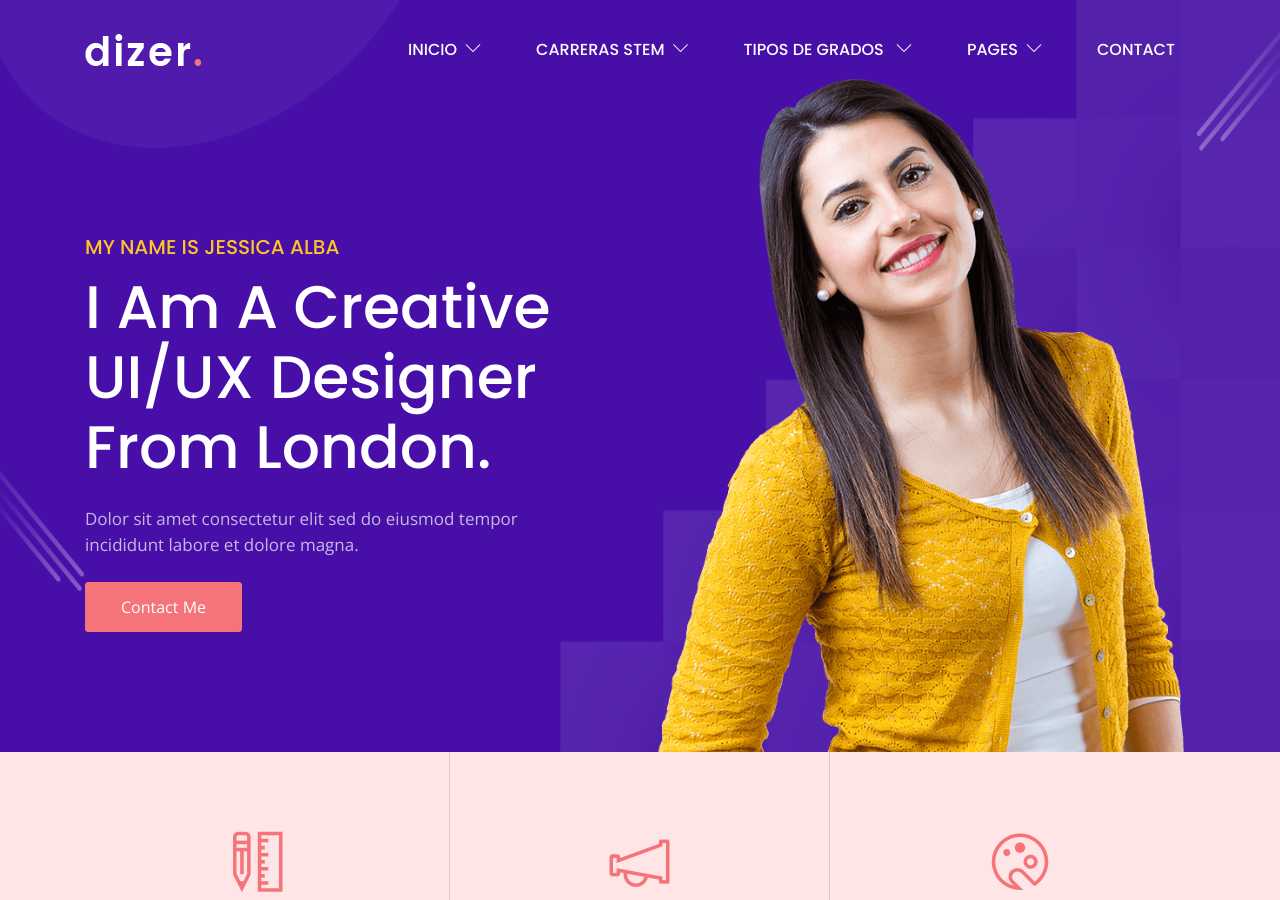
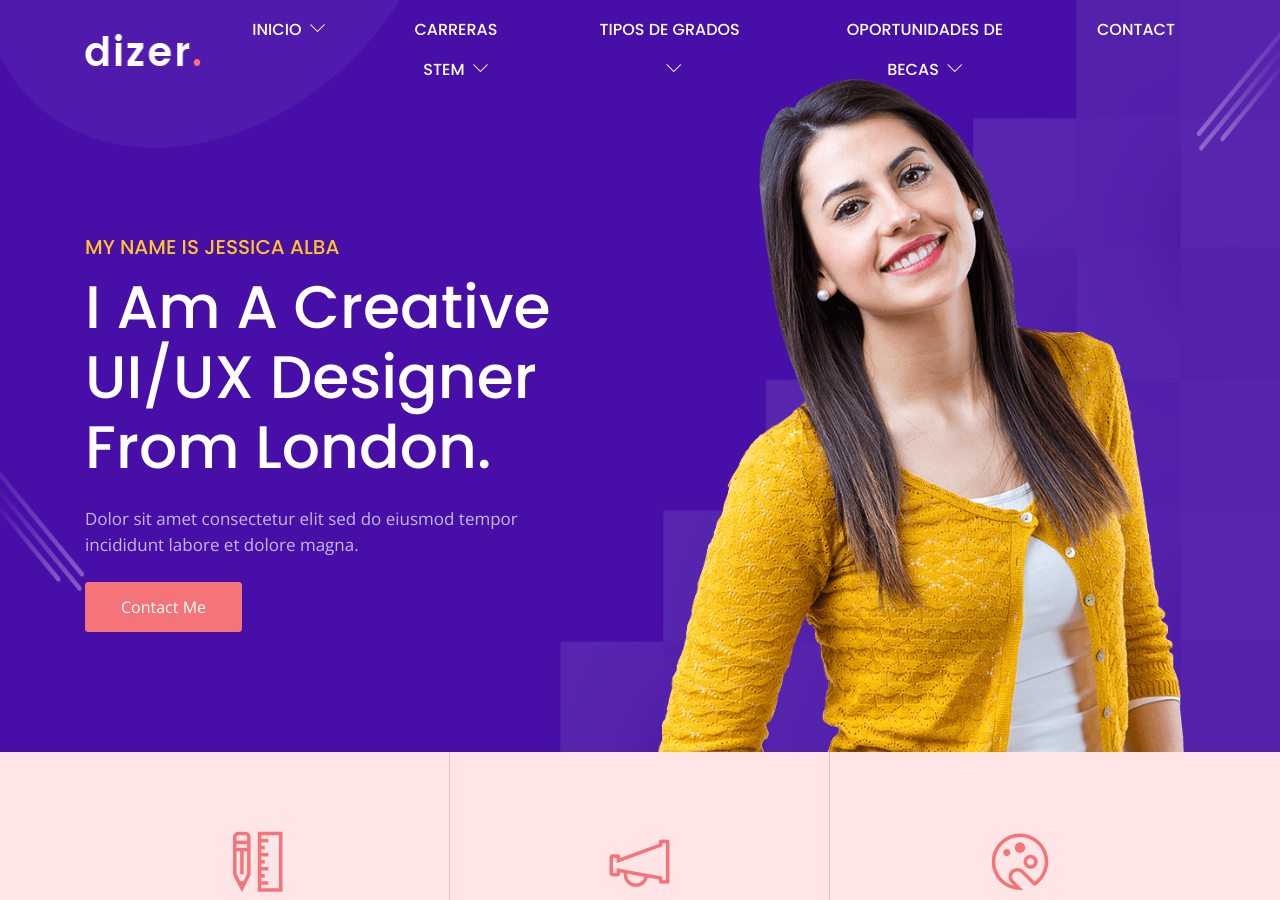
Before and after one commit to estaennosotraspiloto/estaennosotraspiloto, a Jekyll site: the page built from index.html, in a window 1280 px wide and 900 px high. Built offline with Jekyll 4.4.1, drawn with Linux system fonts in a browser that asks for light colours.

Commit message:
Update from Forestry.io estaennosotraspiloto updated _data/navigation.yml

```diff
--- a/_data/navigation.yml
+++ b/_data/navigation.yml
@@ -23,7 +23,7 @@ main:
     url: "/blog-1"
   - name: Blog Two
     url: "/blog-2"
-- name: Pages
+- name: Oportunidades de becas
   url: "/"
   submenu:
   - name: Services
```
